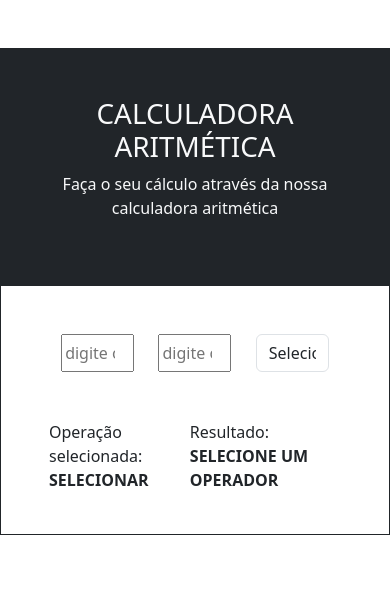
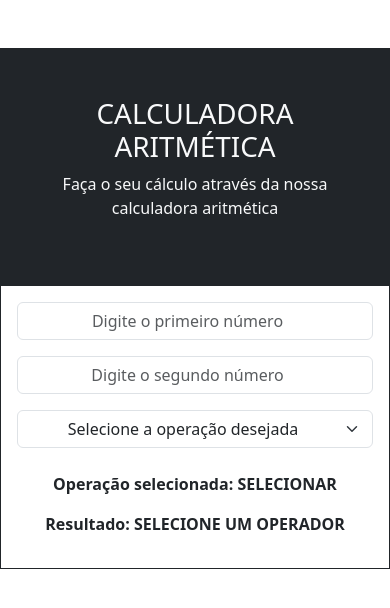
Before and after one commit to mfjaconis/calculadora_aritmetica_vue, a Vue app: page / in a window 390 px wide. Shown: the top 608 px of the page. Built offline with nearby package versions, Linux system fonts and the light colour scheme.

Commit message:
adicionando responsividade ao site com o bootstrap e melhorias ao visual do projeto.

```diff
--- a/src/components/Form.vue
+++ b/src/components/Form.vue
@@ -30,7 +30,7 @@ const resultado = () => {
 }
 </script>
 
-<template>
+<!-- <template>
     <main class="container border border-dark p-5" style="height: 250px;">
         <form class="d-flex justify-content-around">
             <input required @change="e => estado.primeiroNumero = parseFloat(e.target.value)"
@@ -46,15 +46,60 @@ const resultado = () => {
             </select>
         </form>
         <div class="d-flex justify-content-around mt-5">
-            <p>Operação selecionada: <span :class="estado.filtro" class="text-uppercase fw-bold">{{ estado.filtro
+            <p class="fw-bold">Operação selecionada: <span :class="estado.filtro" class="text-uppercase fw-bold">{{
+                estado.filtro
                     }}</span>
             </p>
-            <p>Resultado: <span :class="estado.filtro" class="text-uppercase fw-bold">{{ resultado() }}</span></p>
+            <p class="fw-bold">Resultado: <span :class="estado.filtro" class="text-uppercase fw-bold">{{ resultado()
+                    }}</span></p>
+        </div>
+    </main>
+</template> -->
+
+<template>
+    <main class="container border border-dark p-3">
+        <form class="row gy-3">
+            <div class="col-12 col-md-4">
+                <input required @change="e => estado.primeiroNumero = parseFloat(e.target.value)"
+                    class="form-control text-center" type="number" placeholder="Digite o primeiro número" />
+            </div>
+            <div class="col-12 col-md-4">
+                <input required @change="e => estado.segundoNumero = parseFloat(e.target.value)"
+                    class="form-control text-center" type="number" placeholder="Digite o segundo número" />
+            </div>
+            <div class="col-12 col-md-4">
+                <select @change="e => estado.filtro = e.target.value" class="form-select text-center">
+                    <option value="selecionar">Selecione a operação desejada</option>
+                    <option value="somar">Somar</option>
+                    <option value="subtrair">Subtrair</option>
+                    <option value="dividir">Dividir</option>
+                    <option value="multiplicar">Multiplicar</option>
+                </select>
+            </div>
+        </form>
+
+        <div class="row mt-4 text-center">
+            <div class="col-12 col-md-6">
+                <p class="fw-bold">
+                    Operação selecionada:
+                    <span :class="estado.filtro" class="text-uppercase">{{ estado.filtro }}</span>
+                </p>
+            </div>
+            <div class="col-12 col-md-6">
+                <p class="fw-bold">
+                    Resultado:
+                    <span :class="estado.filtro" class="text-uppercase">{{ resultado() }}</span>
+                </p>
+            </div>
         </div>
     </main>
 </template>
+<style>
+input {
+    border-radius: 5px;
+    border: 1px solid lightgray;
+}
 
-<style>
 .somar {
     color: green;
 }
```
